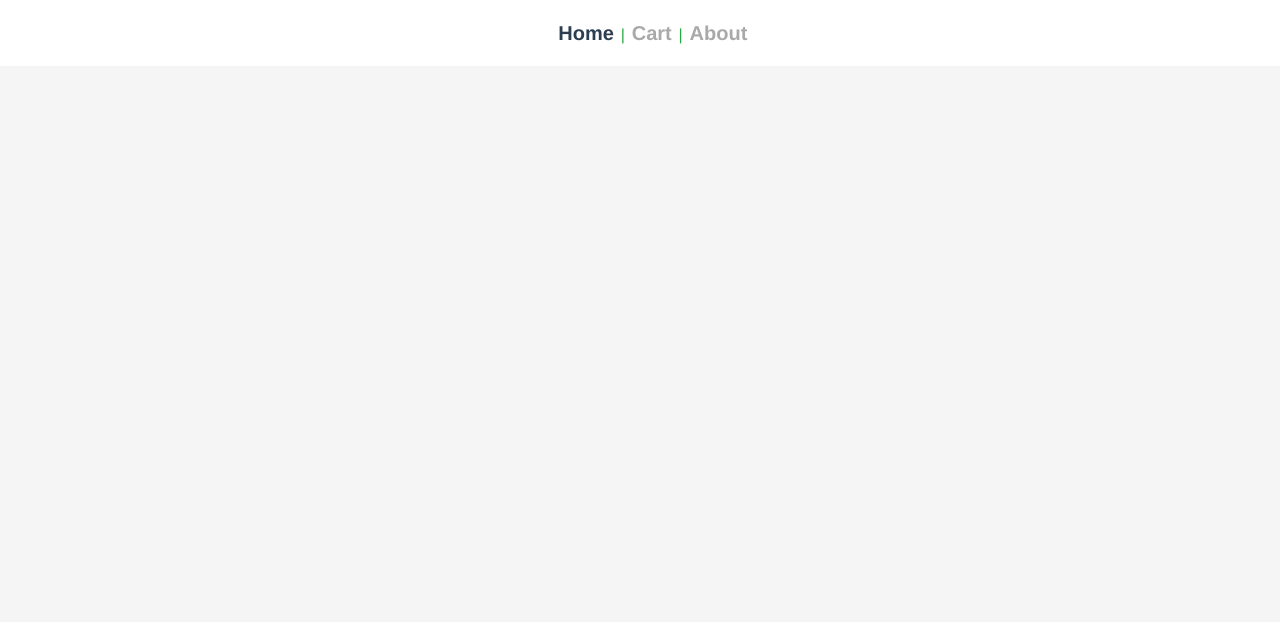
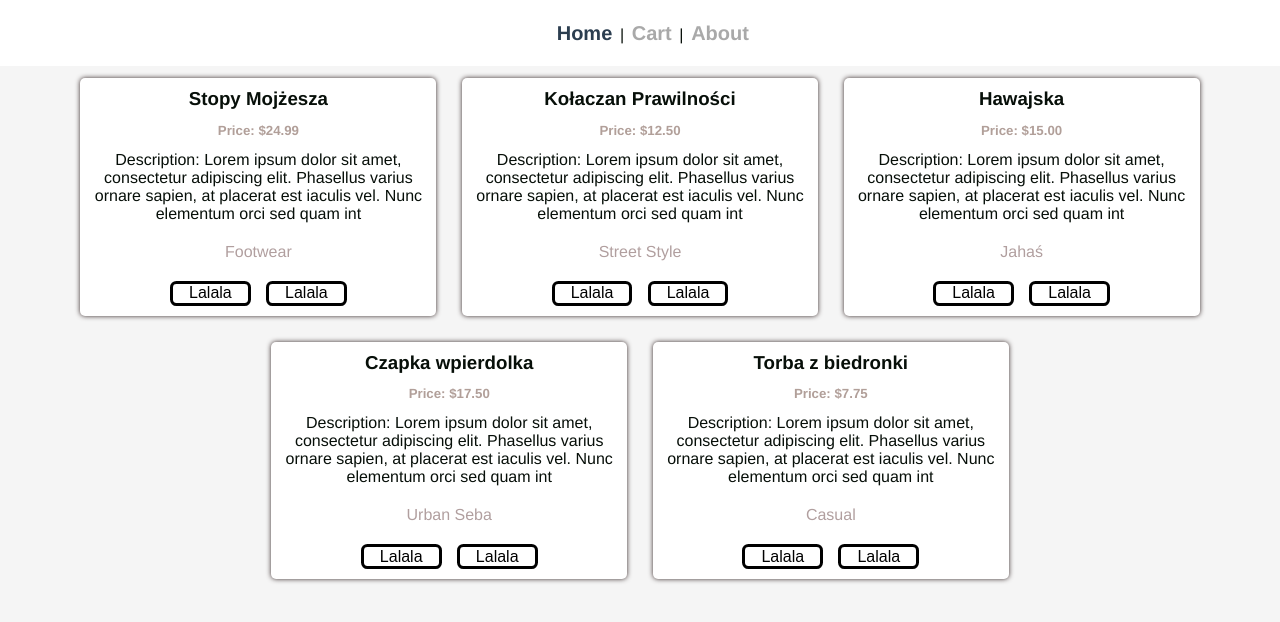
Before and after one commit to domel2222/shop-cart, a Vue app: page / in a window 1280 px wide. Before the commit this address had no page. Shown: the top 622 px of the page. Built offline with nearby package versions, Linux system fonts and the light colour scheme.

Commit message:
awesome button component adjusted ProductSummaryCard

```diff
--- a/src/App.vue
+++ b/src/App.vue
@@ -20,7 +20,7 @@
   -webkit-font-smoothing: antialiased;
   -moz-osx-font-smoothing: grayscale;
   text-align: center;
-  color: #26a842;
+  color: #070f09;
 }
 
 // #nav {
@@ -52,7 +52,7 @@ body {
     font-weight:bold;
     color: #a9a9a9 ;
     text-decoration: none;
-    margin: 0 0.15rem 0 0.15rem;
+    margin: 0 0.2rem 0 0.2rem;
     font-size: 1.25rem;
     &.active {
       color: #2c3e50;
--- /dev/null
+++ b/src/components/buttons/AwesomeButton.vue
@@ -0,0 +1,42 @@
+<template>
+  <button class="button">
+      <slot name="text">{{text}}</slot>
+  </button>
+</template>
+
+
+<script>
+export default {
+    name: "AwesomeButton",
+    props: {
+        text: {
+        type: String,
+        default: ''
+        }
+    }
+};
+</script>
+
+
+<style lang="scss" scoped>
+.button {
+  cursor: pointer;
+  background-color: transparent;
+  color: #000;
+  border: 3px solid #000;
+  padding: .5px 1rem;
+  font-size: 1rem;
+  outline: none;
+  display: flex;
+  justify-content: center;
+  align-items: center;
+  border-radius: .4rem;
+  transition: background-color 0.1s ease-in, color 0.1s ease-in,
+    border-color 0.1s ease-in;
+  &:hover {
+    background-color: #000;
+    color: #fff;
+    border-color: #000;
+  }
+}
+</style>
--- a/src/components/products/ProductSummaryCard.vue
+++ b/src/components/products/ProductSummaryCard.vue
@@ -1,5 +1,69 @@
 <template>
-    <div>
+    <div class="card">
+        <h3>{{product.name}}</h3>
 
+        <h5 class="card__price">Price: ${{ product.price.toFixed(2) }}</h5>
+        <p class="card__description">Description: {{ product.description.substring(0, 150) }}</p>
+        <p class="card__text--muted"> {{ product.category }}</p>
+
+        <div class="container__button">
+        <AwesomeButton :text="'Lalala'"></AwesomeButton>
+        <AwesomeButton :text="'Lalala'"></AwesomeButton>
+        </div>
     </div>
 </template>
+
+
+<script>
+
+import AwesomeButton from "../buttons/AwesomeButton.vue"
+
+export default {
+    props : {
+        product: {
+            type: String,
+            default: '',
+        },
+    },
+    components: {
+    AwesomeButton
+  }
+}
+</script>
+
+<style lang="scss">
+.card {
+    width: 100%;
+    margin: 10%;
+    padding: 10px;
+    display: flex;
+    flex-direction: column;
+    align-items: center;
+    border-radius: 5px;
+    background-color: #fff;
+    box-shadow: 0 0 5px #362828;
+    &__price {
+        margin: .8rem .8rem ;
+        color: #b19f99;
+    }
+    &__dedcription {
+        margin: 20px 20px ;
+        font-size: .85rem;
+    }
+    &__text--muted {
+        margin: 20px 20px ;
+        color: #b19f9f;
+    }
+}
+.container__button{
+    width: 12rem;
+    display: flex;
+    justify-content:space-around;
+}
+@media (min-width: 500px) {
+    .card {
+        width: 21rem;
+        margin: .8rem;
+    }
+}
+</style>
--- a/src/data/items.js
+++ b/src/data/items.js
@@ -4,35 +4,35 @@ const items = [
         name: "Stopy Mojżesza",
         price: 24.99,
         category: 'Footwear',
-        descroption: "Lorem ipsum dolor sit amet, consectetur adipiscing elit. Phasellus varius ornare sapien, at placerat est iaculis vel. Nunc elementum orci sed quam interdum, auctor gravida purus imperdiet. Suspendisse eget massa cursus urna rutrum malesuada."
+        description: "Lorem ipsum dolor sit amet, consectetur adipiscing elit. Phasellus varius ornare sapien, at placerat est iaculis vel. Nunc elementum orci sed quam interdum, auctor gravida purus imperdiet. Suspendisse eget massa cursus urna rutrum malesuada."
     },
     {
         id: 2,
         name: "Kołaczan Prawilności",
         price: 12.50,
         category: 'Street Style',
-        descroption: "Lorem ipsum dolor sit amet, consectetur adipiscing elit. Phasellus varius ornare sapien, at placerat est iaculis vel. Nunc elementum orci sed quam interdum, auctor gravida purus imperdiet. Suspendisse eget massa cursus urna rutrum malesuada."
+        description: "Lorem ipsum dolor sit amet, consectetur adipiscing elit. Phasellus varius ornare sapien, at placerat est iaculis vel. Nunc elementum orci sed quam interdum, auctor gravida purus imperdiet. Suspendisse eget massa cursus urna rutrum malesuada."
     },
     {
         id: 3,
         name: "Hawajska",
         price: 15.00,
         category: 'Jahaś',
-        descroption: "Lorem ipsum dolor sit amet, consectetur adipiscing elit. Phasellus varius ornare sapien, at placerat est iaculis vel. Nunc elementum orci sed quam interdum, auctor gravida purus imperdiet. Suspendisse eget massa cursus urna rutrum malesuada."
+        description: "Lorem ipsum dolor sit amet, consectetur adipiscing elit. Phasellus varius ornare sapien, at placerat est iaculis vel. Nunc elementum orci sed quam interdum, auctor gravida purus imperdiet. Suspendisse eget massa cursus urna rutrum malesuada."
     },
     {
         id: 4,
         name: "Czapka wpierdolka",
         price: 17.50,
         category: 'Urban Seba',
-        descroption: "Lorem ipsum dolor sit amet, consectetur adipiscing elit. Phasellus varius ornare sapien, at placerat est iaculis vel. Nunc elementum orci sed quam interdum, auctor gravida purus imperdiet. Suspendisse eget massa cursus urna rutrum malesuada."
+        description: "Lorem ipsum dolor sit amet, consectetur adipiscing elit. Phasellus varius ornare sapien, at placerat est iaculis vel. Nunc elementum orci sed quam interdum, auctor gravida purus imperdiet. Suspendisse eget massa cursus urna rutrum malesuada."
     },
     {
         id: 5,
         name: "Torba z biedronki",
         price: 7.75,
         category: 'Casual',
-        descroption: "Lorem ipsum dolor sit amet, consectetur adipiscing elit. Phasellus varius ornare sapien, at placerat est iaculis vel. Nunc elementum orci sed quam interdum, auctor gravida purus imperdiet. Suspendisse eget massa cursus urna rutrum malesuada."
+        description: "Lorem ipsum dolor sit amet, consectetur adipiscing elit. Phasellus varius ornare sapien, at placerat est iaculis vel. Nunc elementum orci sed quam interdum, auctor gravida purus imperdiet. Suspendisse eget massa cursus urna rutrum malesuada."
     },
 
 ]
--- a/src/views/Home.vue
+++ b/src/views/Home.vue
@@ -1,7 +1,11 @@
 <template>
   <div class="container">
       <div class="container__product">
-        <ProductSummaryCard/>
+        <ProductSummaryCard
+        v-for="product in items"
+        :key="product.id"
+        :product="product"
+        />
       </div>
   </div>
 </template>
@@ -14,14 +18,20 @@ import ProductSummaryCard from '../components/products/ProductSummaryCard.vue'
 
 export default {
   name: 'Home',
+
   components: {
     ProductSummaryCard
-},
- data (){
-   return {
-     items: items
-   }
- }
+// },
+//  data (){
+//    return {
+//      items: items
+//    }
+
+ },
+ setup() {
+
+      return {items}
+    },
 }
 </script>
 <style lang="scss">
```
